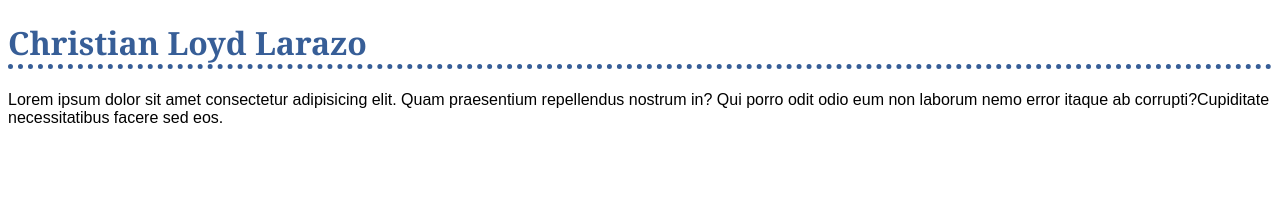
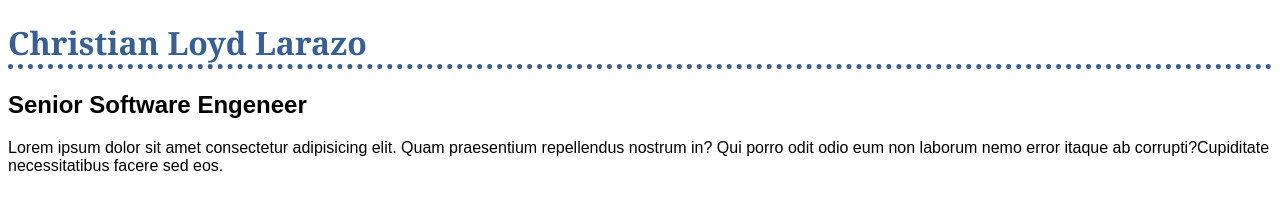
Before and after one commit to rolandz16/Basic_Styling, a plain HTML site: page index.html in a window 1280 px wide. Drawn offline with Linux system fonts and the light colour scheme.

Commit message:
Update index.html

```diff
--- a/index.html
+++ b/index.html
@@ -11,7 +11,8 @@
 <body>
 
     <h1>Christian Loyd Larazo</h1>
-    <title><b>Senior Software Engeneer</b></title>
+    <h2>Senior Software Engeneer</h2>
+
 
     <p>Lorem ipsum dolor sit amet consectetur adipisicing elit. Quam praesentium repellendus nostrum in?
      Qui porro odit odio eum non laborum nemo error itaque ab corrupti?Cupiditate necessitatibus facere sed eos.
```
